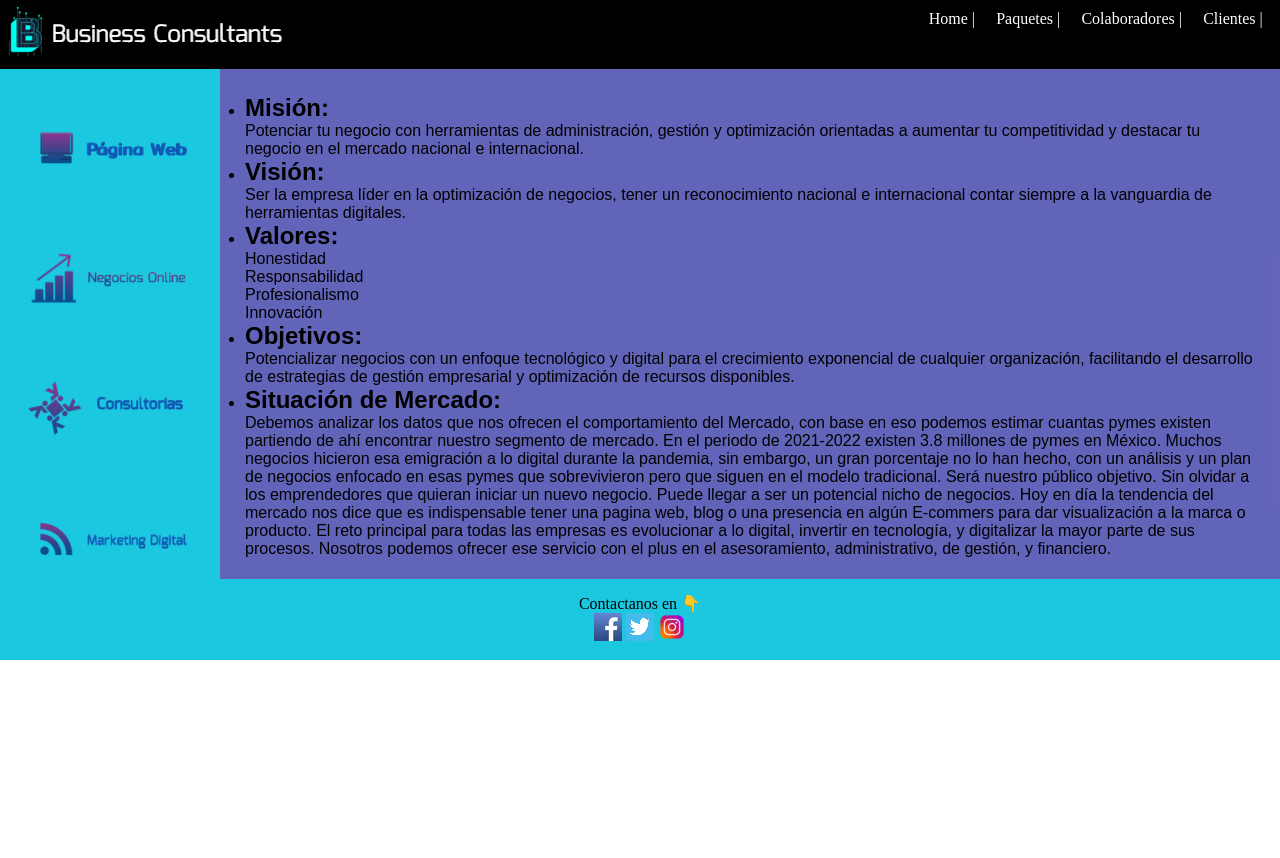
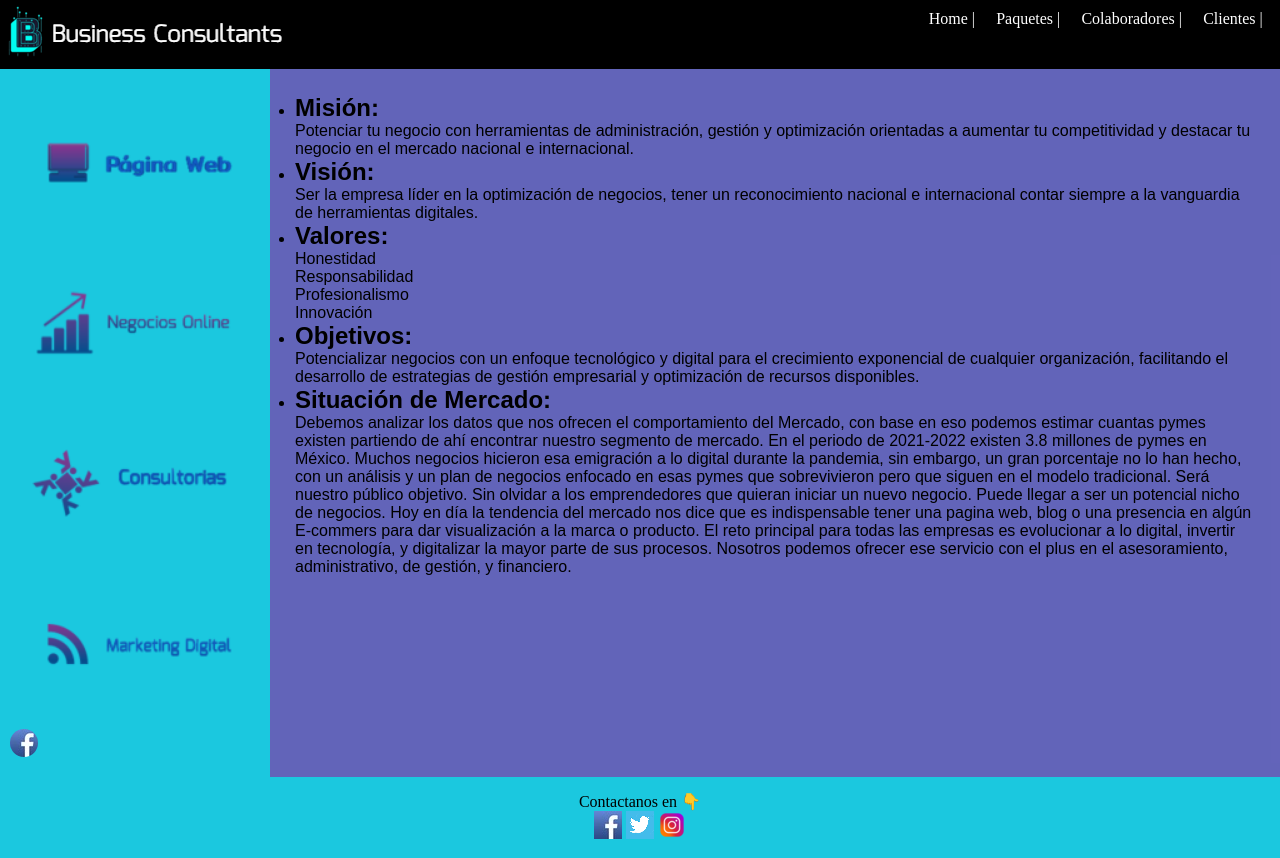
Before and after one commit to PepeCharly01/Business-Consultants, a plain HTML site: page index.html in a window 1280 px wide. Before the commit the page ends 800 px from the top, so only its background shows below. Drawn offline with Linux system fonts and the light colour scheme.

Commit message:
resoluciones para movil tablet y laptop

```diff
--- a/index.html
+++ b/index.html
@@ -24,10 +24,11 @@
   <main class="main">
     <aside class="routes">
       <figure class="routes__images">
-        <img src="./página_web1646419391685.png" alt="Route 1" > <a href="#"></a>
-        <img src="./Logopit_negocios.png" alt="Route 1">
-        <img src="./Logopit_1646420364320.png" alt="Route 1">
-        <img src="./Logopit_1646420020321.png" alt="Route 1">
+        <a href="#"><img class="web-pages" src="./página_web1646419391685.png" alt="Route 1" ></a>
+        <img class="web-pages" src="./Logopit_negocios.png" alt="Route 1">
+        <img class="web-pages" src="./Logopit_1646420364320.png" alt="Route 1">
+        <img class="web-pages" src="./Logopit_1646420020321.png" alt="Route 1">
+        <a href="https://facebook.com" target="_blank"><img src="./facebook-paper-011(1).jpg" alt=""></a>
       </figure>
     </aside>
     <section class="content">
--- a/style.css
+++ b/style.css
@@ -33,8 +33,8 @@
     content: " | ";
   }
   .main {
-    height: 510px;
     background-color: rgba(9, 11, 146, 0.637);
+    display: flex;
   }
   .routes {
     display: inline-block;
@@ -50,7 +50,6 @@
   .content {
     display: inline-block;
     padding: 25px;
-    position: absolute;
     font-family: Arial, Helvetica, sans-serif;
   }
   .footer {
@@ -59,3 +58,27 @@
     background-color: rgb(027, 200, 223);
 
   }
+  @media (min-width: 320px) {
+    .content {
+      font-size: 12px;
+    }
+    .web-pages {
+      width: 40px;
+    }
+  }
+  @media (min-width: 750px) {
+    .content {
+      font-size: 20px;
+    }
+    .web-pages {
+      width: 140px;
+    }
+  }
+  @media (min-width: 1024px) {
+    .content {
+      font-size: 16px;
+    }
+    .web-pages {
+      width: 250px;
+    }
+  }
```
